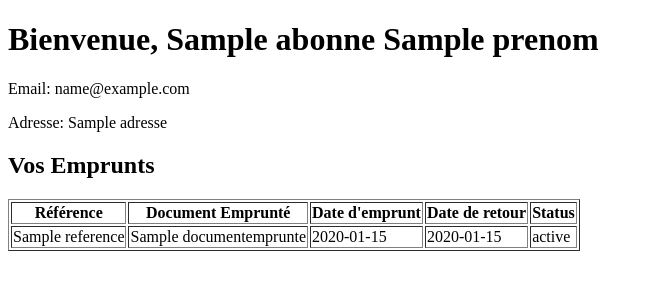
After one commit to houyembn/ProjetNonSql, a Flask app: page /abonne_home/1 in a window 1280 px wide. The commit adds this page. Shown: the top 300 px of the page, without its empty margins (0-653 px from the left). Run offline with Flask 3, Linux system fonts and the light colour scheme; a database or web service that is not in the repository returns one stand-in record (values such as "Sample title").

Commit message:
login abonne

```diff
--- a/app.py
+++ b/app.py
@@ -7,8 +7,11 @@ app = Flask(__name__, static_folder='front/static', template_folder='front/templ
 
 client = MongoClient("mongodb://localhost:27017/")
 db = client["gestionabonnee"]
-correct_email = "test@gmail.com"
-correct_password = "test"
+abonnes_collection = db['abonne']
+
+# Static credentials for additional login case
+correct_email = "admin@example.com"
+correct_password = "admin123"
 
 @app.route('/abonne', methods=['POST'])
 def create_abonne():
@@ -18,8 +21,9 @@ def create_abonne():
     email = request.form.get('email')
     adresse = request.form.get('adresse')
     datedinscription = request.form.get('datedinscription')
-    historiquedemprunts = request.form.get('historiquedemprunts')
-    listedemprunts = request.form.get('listedemprunts')
+    motdepasse = request.form.get('motdepasse')
+    # historiquedemprunts = request.form.get('historiquedemprunts')
+    # listedemprunts = request.form.get('listedemprunts')
 
     # Check if required fields are provided
     if not nom or not prenom or not email:
@@ -39,8 +43,9 @@ def create_abonne():
         "email": email,
         "adresse": adresse,
         "datedinscription": datedinscription,
-        "historiquedemprunts": historiquedemprunts,
-        "listedemprunts": listedemprunts
+        "motdepasse": motdepasse,
+        # "historiquedemprunts": historiquedemprunts,
+        # "listedemprunts": listedemprunts
     }
 
     # Insert into the MongoDB collection
@@ -109,8 +114,9 @@ def update_abonne(email):
     prenom = request.form.get('prenom')
     adresse = request.form.get('adresse')
     datedinscription = request.form.get('datedinscription')
-    historiquedemprunts = request.form.get('historiquedemprunts')
-    listedemprunts = request.form.get('listedemprunts')
+    motdepasse = request.form.get('motdepasse')
+    # historiquedemprunts = request.form.get('historiquedemprunts')
+    # listedemprunts = request.form.get('listedemprunts')
 
     abonne = db.abonne.find_one({"email": email})
 
@@ -124,8 +130,9 @@ def update_abonne(email):
             "prenom": prenom,
             "adresse": adresse,
             "datedinscription": datedinscription ,
-            "historiquedemprunts": historiquedemprunts,
-            "listedemprunts": listedemprunts
+            "motdepasse": motdepasse,
+            # "historiquedemprunts": historiquedemprunts,
+            # "listedemprunts": listedemprunts
         }}
     )
 
@@ -219,7 +226,7 @@ def Emprunt():
     # Fetching emprunts, abonnés, and documents for listing
     emprunts = list(db.emprunt.find({}, {"_id": 0}))
     # emprunts = list(db.emprunt.find({}, {"_id": 0, "datedemprunt": 1, "datederetour": 1, "documentemprunte": 1}))
-    abonnes = list(db.abonne.find({}, {"_id": 0, "nom": 1, "prenom": 1}))
+    abonnes = list(db.abonne.find({}, {"_id": 0, "email": 1,}))
     documents = list(db.document.find({}, {"_id": 0, "titre": 1, "disponibilite": 1}))  # Include "disponibilite"
 
     # Debugging output
@@ -249,7 +256,9 @@ def addemprunts():
         return redirect(url_for('empruntstable'))
 
     # Fetching abonnés and documents for the form
-    abonnes = list(db.abonne.find({}, {"_id": 0, "nom": 1, "prenom": 1}))
+    # abonnes = list(db.abonne.find({}, {"_id": 0, "nom": 1, "prenom": 1}))
+    abonnes = list(db.abonne.find({}, {"_id": 0, "email": 1}))
+
     documents = list(db.document.find({}, {"_id": 0, "titre": 1}))
 
     # Render 'emprunt.html' with data
@@ -303,7 +312,7 @@ def update_emprunt(reference):
     return redirect(url_for('empruntstable'))
 
     # Fetching abonnés and documents for the form
-    abonnes = list(db.abonne.find({}, {"_id": 0, "nom": 1, "prenom": 1}))
+    abonnes = list(db.abonne.find({}, {"_id": 0, "email": 1,}))
     documents = list(db.document.find({}, {"_id": 0, "titre": 1}))
 
     # Render 'emprunt.html' with data
@@ -330,21 +339,59 @@ def calendar_data():
 
 
 
+# @app.route('/login', methods=['GET', 'POST'])
+# def login():
+#     if request.method == 'POST':
+#         email = request.form['email']
+#         password = request.form['password']
+
+#         # Vérification des identifiants
+#         if email == correct_email and password == correct_password:
+#             return redirect(url_for('home'))  # Redirection vers la page d'accueil
+#         else:
+#             return render_template('login.html', error="Identifiants incorrects.")  # Afficher un message d'erreur
+
+#     return render_template('login.html')
 @app.route('/login', methods=['GET', 'POST'])
 def login():
     if request.method == 'POST':
-        email = request.form['email']
-        password = request.form['password']
+        email = request.form.get('email')
+        password = request.form.get('password')
 
-        # Vérification des identifiants
+        # Check if the email matches static credentials
         if email == correct_email and password == correct_password:
-            return redirect(url_for('home'))  # Redirection vers la page d'accueil
-        else:
-            return render_template('login.html', error="Identifiants incorrects.")  # Afficher un message d'erreur
+            # Redirect to a static home page
+            return redirect(url_for('home'))
+
+        # Check if the abonné exists in MongoDB
+        abonne = abonnes_collection.find_one({"email": email})
+
+        if abonne and abonne['motdepasse'] == password:
+            # Redirect to a personalized page for the abonné
+            return redirect(url_for('abonne_home', email=email))
+
+        # Invalid credentials
+        return render_template('login.html', error="Identifiants incorrects.")
 
     return render_template('login.html')
 
-@app.route('/')
+
+@app.route('/abonne_home/<email>')
+def abonne_home(email):
+    # Fetch the abonné's data using their email
+    abonne = abonnes_collection.find_one({"email": email})
+
+    if not abonne:
+        return "Abonné non trouvé.", 404  # Abonné not found
+
+    # Fetch emprunts related to this abonné
+    emprunts = list(db.emprunt.find({"abonne": email}))
+
+    # Render the template with abonné and emprunt data
+    return render_template('abonne_home.html', abonne=abonne, emprunts=emprunts)
+
+
+@app.route('/home')
 def home():
     total_abonnes = db.abonne.count_documents({})
     total_documents = db.document.count_documents({})
@@ -427,6 +474,8 @@ def chart_data():
 
     return jsonify(data)
 
+
+
 @app.route('/api/loan_status_stats', methods=['GET'])
 def get_loan_status_stats():
     try:
--- a/front/templates/abonne.html
+++ b/front/templates/abonne.html
@@ -41,13 +41,17 @@
 							<input type="date" id="datedinscription"  name="datedinscription">
 						</div>
 						<div class="form-group">
+							<label for="motdepasse">Mot de passe</label>
+							<input type="text" id="motdepasse" placeholder="Mot de passe" name="motdepasse" required>
+						</div>
+						<!-- <div class="form-group">
 							<label for="listedemprunts">Liste d'Emprunts</label>
 							<input type="text" id="listedemprunts" placeholder="Liste d'Emprunts" name="listedemprunts" required>
 						</div>
 						<div class="form-group">
 							<label for="historiquedemprunts">Historique d'Emprunts</label>
 							<input type="text" id="historiquedemprunts" placeholder="Historique d'Emprunts" name="historiquedemprunts" required>
-						</div>
+						</div> -->
 						<button type="submit">Ajouter</button>
 					</form>
 				</div>
--- /dev/null
+++ b/front/templates/abonne_home.html
@@ -0,0 +1,36 @@
+<!DOCTYPE html>
+<html lang="en">
+<head>
+    <meta charset="UTF-8">
+    <title>Abonné Home</title>
+</head>
+<body>
+    <h1>Bienvenue, {{ abonne['nom'] }} {{ abonne['prenom'] }}</h1>
+    <p>Email: {{ abonne['email'] }}</p>
+    <p>Adresse: {{ abonne['adresse'] }}</p>
+
+    <h2>Vos Emprunts</h2>
+    {% if emprunts %}
+        <table border="1">
+            <tr>
+                <th>Référence</th>
+                <th>Document Emprunté</th>
+                <th>Date d'emprunt</th>
+                <th>Date de retour</th>
+                <th>Status</th>
+            </tr>
+            {% for emprunt in emprunts %}
+            <tr>
+                <td>{{ emprunt['reference'] }}</td>
+                <td>{{ emprunt['documentemprunte'] }}</td>
+                <td>{{ emprunt['datedemprunt'] }}</td>
+                <td>{{ emprunt['datederetour'] }}</td>
+                <td>{{ emprunt['statusemprunt'] }}</td>
+            </tr>
+            {% endfor %}
+        </table>
+    {% else %}
+        <p>Aucun emprunt trouvé.</p>
+    {% endif %}
+</body>
+</html>
--- a/front/templates/emprunt.html
+++ b/front/templates/emprunt.html
@@ -57,7 +57,7 @@
 							<select id="abonne" name="abonne" required>
 								<option value="" disabled selected>Sélectionnez un abonné</option>
 								{% for abonne in abonnes %}
-									<option value="{{ abonne.nom }} {{ abonne.prenom }}">{{ abonne.nom }} {{ abonne.prenom }}</option>
+								<option value="{{ abonne.email }}">{{ abonne.email }}</option>
 								{% endfor %}
 							</select>
 						</div>
```
Also changed, not shown: front/templates/abonnetable.html (+25 -19 lines).
